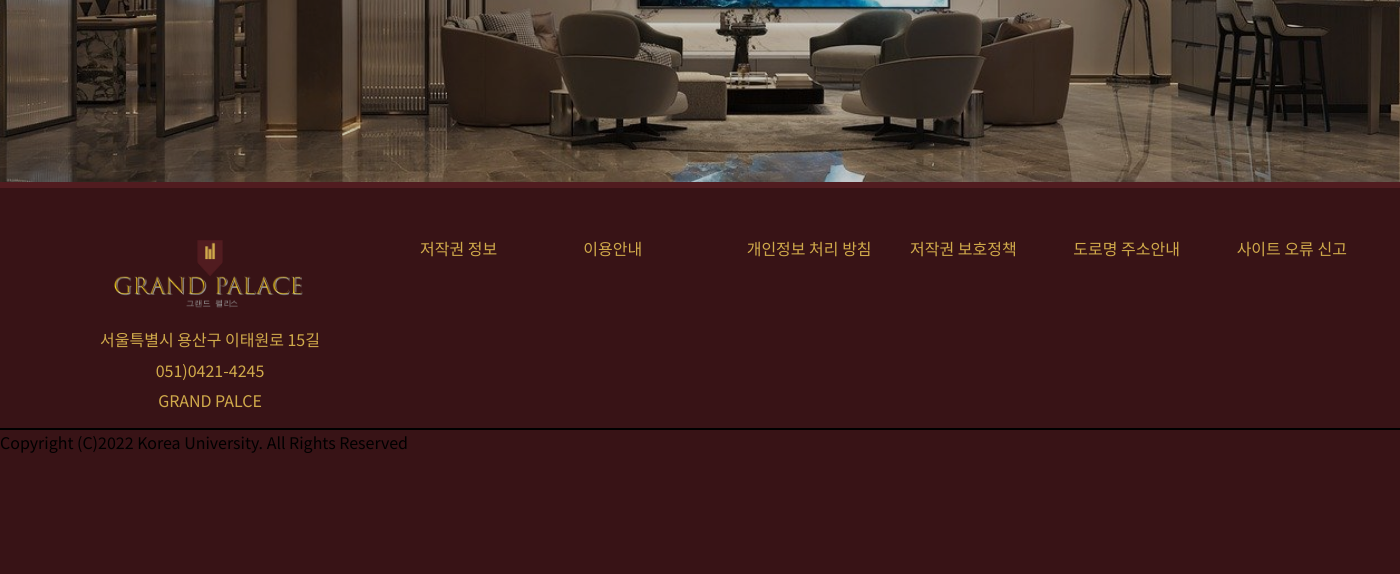
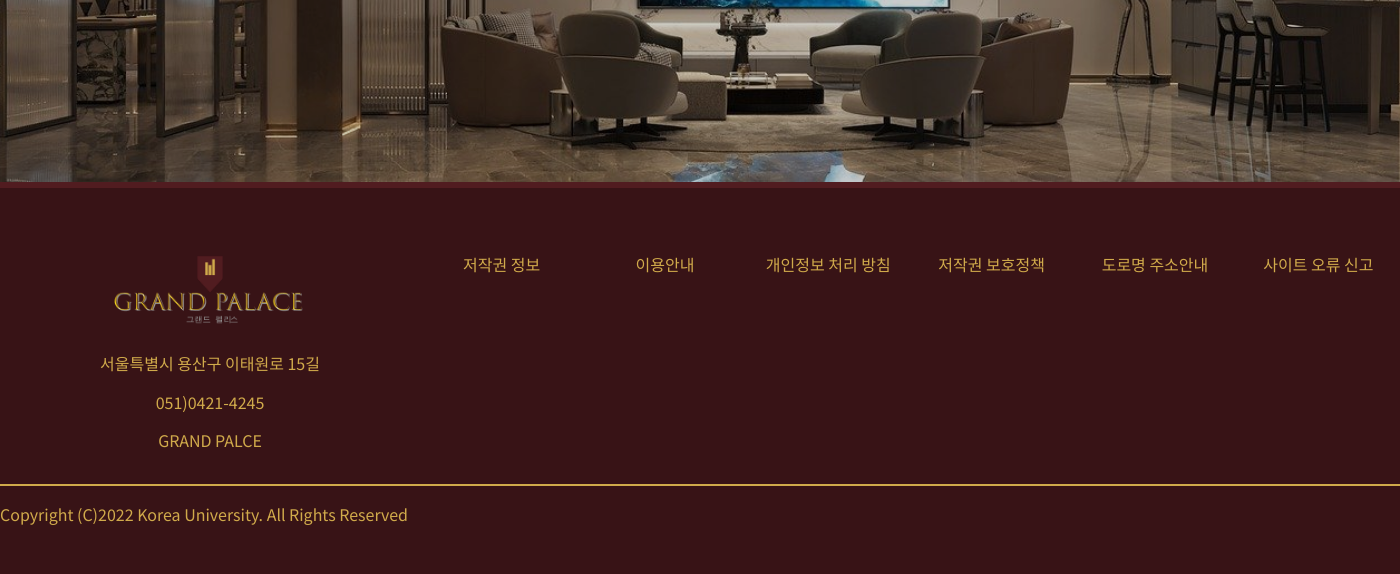
Before and after one commit to kimjuneseo/2022_mingarn, a PHP site: page / in a window 1400 px wide. Shown: the part 684-1258 px from the top of the page. Before the commit the page ends 1137 px from the top, so only its background shows below. Run offline with PHP 8.4, Linux system fonts and the light colour scheme.

Commit message:
문제지 포함

```diff
--- a/대회문제/css/common.css
+++ b/대회문제/css/common.css
@@ -39,11 +39,14 @@ header nav .menu .sub_menu .grid .l_item>div:last-of-type{border: none;}
 .slide_items .item .img_box{height: 700px;}
 
 footer{width: 100%; padding: 2rem 0rem; background: #381316;}
-footer .footer{padding: 1rem 0rem;  grid-template-columns: 30% 70%; justify-content: center; border-bottom: 2px solid #000; color: #d0aa4b;}
-footer .footer .r_item{flex-direction: column; align-items: center; gap: .4rem; text-align: center;}
+footer .footer{padding: 2rem 0rem;  grid-template-columns: 30% 70%; justify-content: center; border-bottom: 2px solid #d0aa4b; color: #d0aa4b;}
+footer .footer .r_item{flex-direction: column; align-items: center; gap: .9rem; text-align: center;}
 footer .footer .r_item .img_box{width: 200px;}
 footer .footer .l_item{ justify-content: space-around;}
-footer .footer .l_item .content{flex: 1;}
+footer .footer .l_item .content{flex: 1; text-align: center; }
+
+.copy{padding: 1rem 0rem; color: #d0aa4b;}
+
 
 @keyframes slide {
     0% {margin-left: 0%;}
```
Also changed, not shown: 1 other file.
